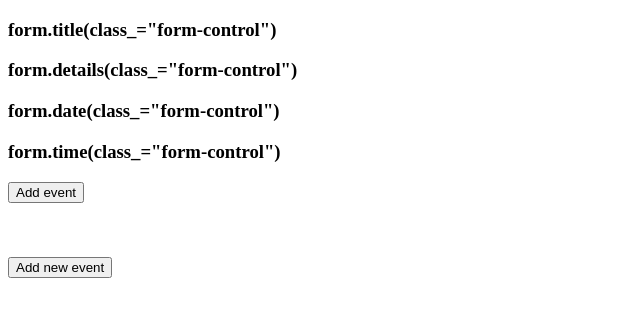
After one commit to KochetovNicolai/Python_822, a Flask app: page /add_new in a window 1280 px wide. The commit adds this page. Shown: the top 317 px of the page, without its empty margins (0-640 px from the left). Run offline with Flask 2, Linux system fonts and the light colour scheme.

Commit message:
added review2 files

```diff
--- a/AlRukhadze/review_2/app/__init__.py
+++ b/AlRukhadze/review_2/app/__init__.py
@@ -1,7 +1,13 @@
 # -*- coding: utf-8 -*-
 from flask import Flask
+from flask_sqlalchemy import SQLAlchemy
 
 
 app = Flask(__name__)
+app.config.from_object('config')
+
+db = SQLAlchemy(app)
+
+db.create_all()
 
 from app import routes
--- /dev/null
+++ b/AlRukhadze/review_2/app/db_create.py
@@ -0,0 +1,3 @@
+from app import db
+
+db.create_all()
--- a/AlRukhadze/review_2/app/routes.py
+++ b/AlRukhadze/review_2/app/routes.py
@@ -2,8 +2,11 @@
 from flask import render_template
 from flask import request
 from flask import redirect
-import pymysql
 from app import app
+from app.dl_db import Deadline
+from app.form import DeadlineForm
+# from django-core import template  # всякие стандартные импорты
+# register=template.Library()
 
 
 @app.route('/')							# определяем основной путь
@@ -11,25 +14,46 @@ from app import app
 def index():							# и соответствующий ему обработчик запросов
     return render_template('index.html')
 
+
 @app.route('/wrong_add')
 def wrong_add():
-	return render_template('wrong_add.html')
+    return render_template('wrong_add.html')
 
-@app.route('/add_deadline',methods=['POST'])
+
+@app.route('/add_new', methods=['GET', 'POST'])
+def add_new():
+    # form = DeadlineForm()
+    return render_template('add_form.html')
+
+
+@app.route('/add_deadline', methods=['POST'])
 def add_deadline():
-	global _title, _details, _date, _time
-	_title = request.form['title']
-	_details = request.form['details']
-	_date = request.form['date']
-	_time = request.form['time']
+    global _title, _details, _date, _time
+    _title = request.form['title']
+    _details = request.form['details']
+    _date = request.form['date']
+    _time = request.form['time']
 
-	if _title and _date and _time:
-		if _details:
-			return redirect('/index')
-			# тут добавляем в бд все поданные на ввод значения
-		else:
-			return redirect('/index')
-			# тут добавляем в бд все поданные на ввод значения, но вместо details -- NULL
-	else:
-		return redirect('wrong_add')
-		# по факту, при неверном заполнении либо должно выскочить окошко с оповещением, либо ничего не должно произойти
+    if _title and _date and _time:
+        if _details:
+            # new_deadline = Deadline(_title, _details, _date, _time)
+            new_deadline = Deadline(_title, _details)
+            Deadline.save_deadline(new_deadline)
+            return render_template('index.html')
+            # тут добавляем в бд все поданные на ввод значения
+        else:
+            # new_deadline = Deadline(_title, 'NULL', _date, _time)
+            new_deadline = Deadline(_title, 'NULL')
+            Deadline.save_deadline(new_deadline)
+            return render_template('index.html')
+            # тут добавляем в бд все поданные на ввод значения, но вместо details -- NULL
+    else:
+        return redirect('wrong_add')
+        # переход на страницу с оповещением о некорректности ввода
+
+
+@app.route('/show_new')
+def show_new():
+    list_of_deadlines = Deadline.get_deadlines()    # получаем лист наших дедлайнов (объектов типа Deadline)
+    list_of = [1, 2, 3]
+    return render_template('show_deadlines.html', cur_list=list_of)
--- /dev/null
+++ b/AlRukhadze/review_2/app/templates/add_form.html
@@ -0,0 +1,25 @@
+<!DOCTYPE html>
+<html lang="en">
+<head>
+    <meta charset="UTF-8">
+    <title>Title</title>
+</head>
+<body>
+    <div id="AddForm">
+	  <form action="add_deadline" method="post" name="login_form">
+	  	<h3>form.title(class_="form-control")</h3>
+	   	<h3>form.details(class_="form-control")</h3>
+	   	<h3>form.date(class_="form-control")</h3>
+	  	<h3>form.time(class_="form-control")</h3>
+	    <p><input type="submit" class="floated" name="add event" value="Add event" />
+	    <a href="#">
+
+		  </a></p><br>
+      </form>
+	</div>
+
+	  <a href="#AddForm">
+	    <h3><input type="button" name="add new event" value="Add new event" /></h3>
+	  </a>
+</body>
+</html>
--- a/AlRukhadze/review_2/app/templates/index.html
+++ b/AlRukhadze/review_2/app/templates/index.html
@@ -5,7 +5,6 @@
   <head>
 	<meta charset="utf-8">
    	<title>Deadline Countdown</title>
-   	<link rel="shortcut icon" href="favicon.ico" /> <!-- Эта штука не работает, но должна добавлять иконку к заголовку сайта :) -->
    	<style>
       #AddForm {
        	width: 300px;
@@ -56,13 +55,10 @@
 	  </a>
 	</div>
 
-
-	<!--<p><img src="1.jpg" alt="желтая собака"></p>-->
-
 	<!-- Список уже зафиксированных дедлайнов -->
 	<div id="ListOfDeadlines">
 	  <h1>Here are your upcoming deadlines:</h1>
-	  <p>*list of deadlines*</p>
+
 	</div>
 
   </body>
--- a/AlRukhadze/review_2/app/templates/wrong_add.html
+++ b/AlRukhadze/review_2/app/templates/wrong_add.html
@@ -12,7 +12,9 @@
 
   	<div id="Hello">
   		<h1>Hello, *username!*</h1>
-  		<p>You've tried to enter incorrect information about your deadline (or forgot to add some important information, e.g. title, date or time. Return to the previous page and try again, please.</p>
+        <p>You've tried to enter incorrect information about your deadline</p>
+        <p>(Or forgot to add some important information, e.g. title, date or time.
+        Return to the previous page and try again, please.)</p>
   	</div>
 
   </body>
--- a/AlRukhadze/review_2/first_pancake.py
+++ b/AlRukhadze/review_2/first_pancake.py
@@ -8,4 +8,4 @@ if __name__ == "__main__":				# check whether the executable file is the main pr
 
 # to do:
 # take information from the boxes and save it in a database
-# shoing information about person's deadlines
+# showing information about person's deadlines
--- /dev/null
+++ b/AlRukhadze/review_2/requirements.txt
@@ -0,0 +1,5 @@
+Flask-SQLAlchemy==2.4.0
+Flask==1.0.2
+Flask-WTF==0.14.2
+WTForms==2.2.1
+django-core==1.4.1
```
Also changed, not shown: AlRukhadze/review_2/app/dl_db.py (added, +33 -0 lines), AlRukhadze/review_2/app/form.py (added, +23 -0 lines), AlRukhadze/review_2/app/templates/show_deadlines.html (added, +19 -0 lines), AlRukhadze/review_2/config.py (added, +8 -0 lines), AlRukhadze/review_2/README.md (deleted), AlRukhadze/review_2/app/1.jpg (added), AlRukhadze/review_2/app/favicon.ico (added), AlRukhadze/review_2/app/templates/1.jpg (added), AlRukhadze/review_2/app/templates/favicon.ico (added), AlRukhadze/review_2/app/templates/images/1.jpg (added), AlRukhadze/review_2/app/templates/images/2.jpg (added), AlRukhadze/review_2/app/templates/images/3.png (added).
